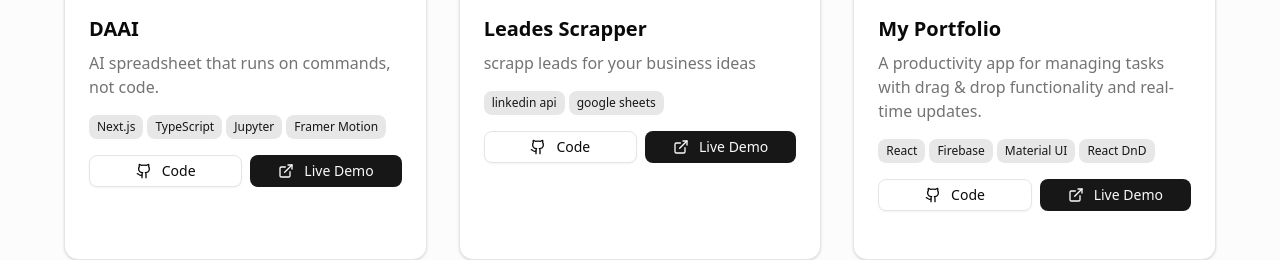
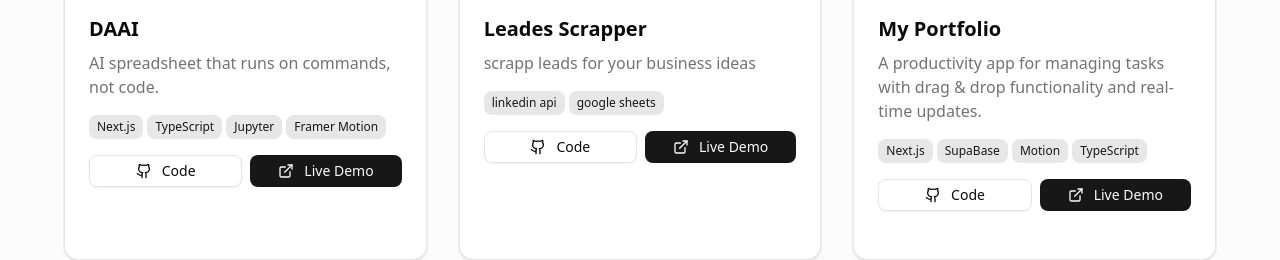
Before and after one commit to Aryan-202/next-portfolio, a Next.js app: page / in a window 1280 px wide. Shown: the part 2740-3000 px from the top of the page. Built offline with nearby package versions, Linux system fonts and the light colour scheme.

Commit message:
feat: implement my links of ongoing and completed projects

```diff
--- a/components/layouts/projects/projects.tsx
+++ b/components/layouts/projects/projects.tsx
@@ -2,9 +2,7 @@
 
 import { motion } from "motion/react";
 import { projects } from "@/data/projects";
-import { Card } from "@/components/ui/card";
-import { Button } from "@/components/ui/button";
-import { Github, Star } from "lucide-react";
+import {  Star } from "lucide-react";
 import ProjectCard from "./project-card";
 
 const Projects = () => {
--- a/data/projects.ts
+++ b/data/projects.ts
@@ -21,7 +21,7 @@ export const projects: Project[] = [
     category: "GenAI",
     technologies: ["Next.js", "TypeScript", "Jupyter", "Framer Motion"],
     githubUrl: "https://github.com/Aryan-202/DAAI",
-    liveUrl: "https://github.com/Aryan-202/DAAI",
+    liveUrl: "daai-sheets.vercel.app ",
     featured: true,
     image: assets.projects.daai
   },
@@ -41,9 +41,9 @@ export const projects: Project[] = [
     title: "My Portfolio",
     description: "A productivity app for managing tasks with drag & drop functionality and real-time updates.",
     category: "Web App",
-    technologies: ["React", "Firebase", "Material UI", "React DnD"],
-    githubUrl: "https://github.com/Aryan-202/task-manager",
-    liveUrl: "https://tasks-aryan.vercel.app",
+    technologies: ["Next.js", "SupaBase", "Motion", "TypeScript"],
+    githubUrl: "https://github.com/Aryan-202/next-portfolio.git",
+    liveUrl: "aryan-vishwakarma.vercel.app ",
     featured: true,
     image: assets.projects.portfolio
   },
```
